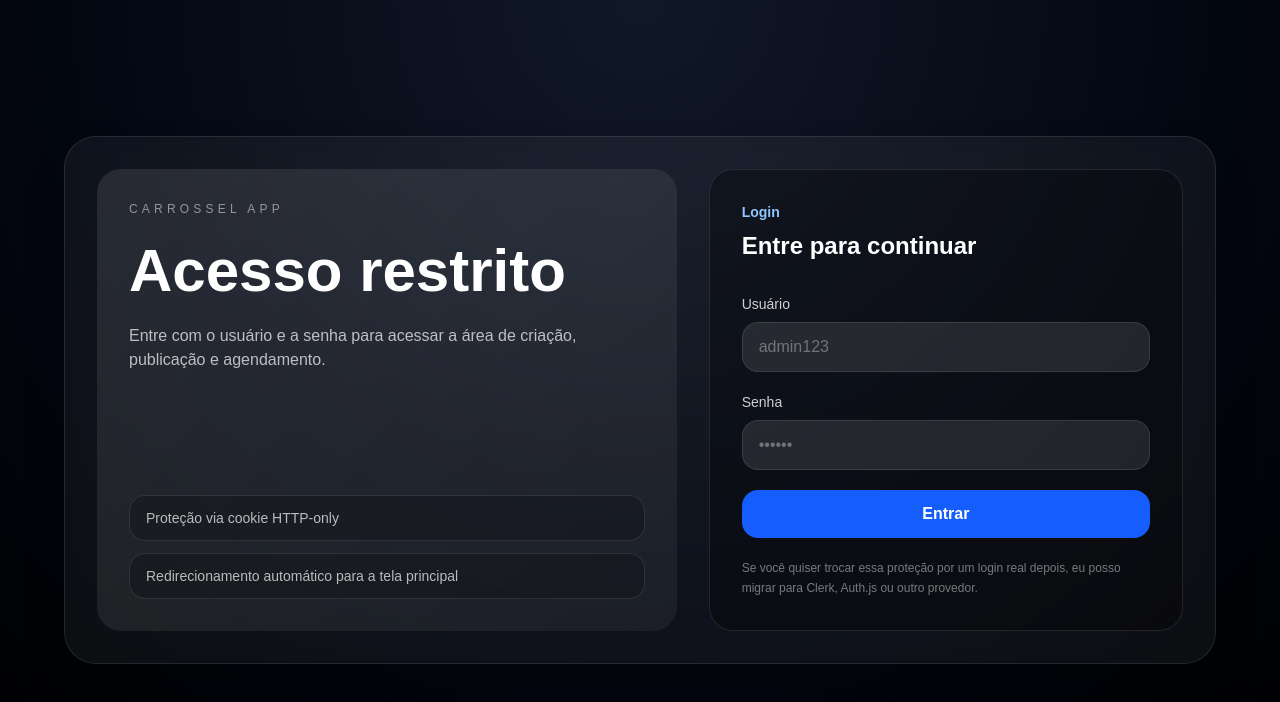
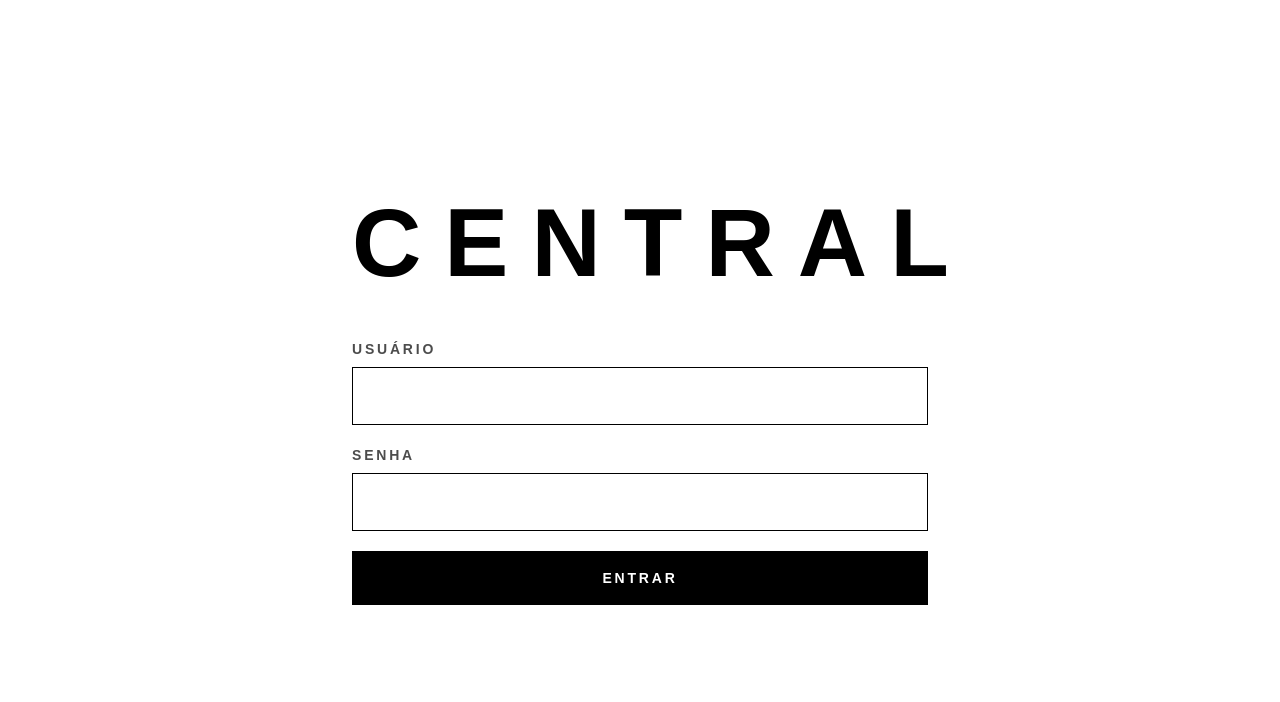
Before and after one commit to vitormaria1/carrossel, a Next.js app in the folder app/: page /login in a window 1280 px wide. Shown: the top 702 px of the page. Built offline with nearby package versions, Linux system fonts and the light colour scheme.

Commit message:
Simplify login screen

```diff
--- a/app/app/login/login-form.tsx
+++ b/app/app/login/login-form.tsx
@@ -42,39 +42,18 @@
   };
 
   return (
-    <main className="min-h-screen bg-[radial-gradient(circle_at_top,#111827,#030712_55%,#000)] px-6 py-10 text-white">
-      <div className="mx-auto flex min-h-[calc(100vh-5rem)] max-w-6xl items-center justify-center">
-        <div className="grid w-full gap-8 rounded-[2rem] border border-white/10 bg-white/5 p-6 shadow-2xl backdrop-blur md:grid-cols-[1.1fr_0.9fr] md:p-8">
-          <section className="flex flex-col justify-between rounded-[1.5rem] bg-gradient-to-br from-white/10 to-white/5 p-8">
+    <main className="flex min-h-screen items-center justify-center bg-white px-6 py-10 text-black">
+      <div className="w-full max-w-xl">
+        <h1 className="text-center text-6xl font-black tracking-[0.24em] sm:text-7xl md:text-8xl">
+          CENTRAL
+        </h1>
+
+        <form onSubmit={handleSubmit} className="mt-12 space-y-5">
           <div>
-              <p className="text-xs uppercase tracking-[0.35em] text-white/50">Carrossel App</p>
-              <h1 className="mt-4 max-w-md text-4xl font-black leading-tight md:text-6xl">
-                Acesso restrito
-              </h1>
-              <p className="mt-4 max-w-lg text-sm leading-6 text-white/70 md:text-base">
-                Entre com o usuário e a senha para acessar a área de criação, publicação e agendamento.
-              </p>
-            </div>
-
-            <div className="mt-10 grid gap-3 text-sm text-white/70">
-              <div className="rounded-2xl border border-white/10 bg-black/20 px-4 py-3">
-                Proteção via cookie HTTP-only
-              </div>
-              <div className="rounded-2xl border border-white/10 bg-black/20 px-4 py-3">
-                Redirecionamento automático para a tela principal
-              </div>
-            </div>
-          </section>
-
-          <section className="rounded-[1.5rem] border border-white/10 bg-black/30 p-6 md:p-8">
-            <div className="mb-8">
-              <p className="text-sm font-semibold text-blue-300">Login</p>
-              <h2 className="mt-2 text-2xl font-bold">Entre para continuar</h2>
-            </div>
-
-            <form onSubmit={handleSubmit} className="space-y-5">
-              <div>
-                <label className="mb-2 block text-sm font-medium text-white/80" htmlFor="username">
+            <label
+              className="mb-2 block text-sm font-semibold uppercase tracking-[0.2em] text-black/70"
+              htmlFor="username"
+            >
               Usuário
             </label>
             <input
@@ -82,15 +61,17 @@
               type="text"
               value={username}
               onChange={(event) => setUsername(event.target.value)}
-                  className="w-full rounded-2xl border border-white/10 bg-white/10 px-4 py-3 text-white outline-none transition placeholder:text-white/35 focus:border-blue-400 focus:bg-white/15"
-                  placeholder="admin123"
+              className="w-full border border-black px-4 py-4 text-base text-black outline-none transition focus:bg-black focus:text-white"
               autoComplete="username"
               required
             />
           </div>
 
           <div>
-                <label className="mb-2 block text-sm font-medium text-white/80" htmlFor="password">
+            <label
+              className="mb-2 block text-sm font-semibold uppercase tracking-[0.2em] text-black/70"
+              htmlFor="password"
+            >
               Senha
             </label>
             <input
@@ -98,15 +79,14 @@
               type="password"
               value={password}
               onChange={(event) => setPassword(event.target.value)}
-                  className="w-full rounded-2xl border border-white/10 bg-white/10 px-4 py-3 text-white outline-none transition placeholder:text-white/35 focus:border-blue-400 focus:bg-white/15"
-                  placeholder="••••••"
+              className="w-full border border-black px-4 py-4 text-base text-black outline-none transition focus:bg-black focus:text-white"
               autoComplete="current-password"
               required
             />
           </div>
 
           {error && (
-                <div className="rounded-2xl border border-red-500/30 bg-red-500/10 px-4 py-3 text-sm text-red-200">
+            <div className="border border-red-600 px-4 py-3 text-sm text-red-700">
               {error}
             </div>
           )}
@@ -114,17 +94,11 @@
           <button
             type="submit"
             disabled={isSubmitting}
-                className="w-full rounded-2xl bg-blue-600 px-4 py-3 font-semibold text-white transition hover:bg-blue-500 disabled:cursor-not-allowed disabled:bg-blue-900"
+            className="w-full border border-black bg-black px-4 py-4 text-sm font-bold uppercase tracking-[0.2em] text-white transition hover:bg-white hover:text-black disabled:cursor-not-allowed disabled:opacity-60"
           >
             {isSubmitting ? 'Entrando...' : 'Entrar'}
           </button>
-
-              <p className="text-xs leading-5 text-white/45">
-                Se você quiser trocar essa proteção por um login real depois, eu posso migrar para Clerk, Auth.js ou outro provedor.
-              </p>
         </form>
-          </section>
-        </div>
       </div>
     </main>
   );
```
Lines whose indentation alone changed are shown as unchanged.
